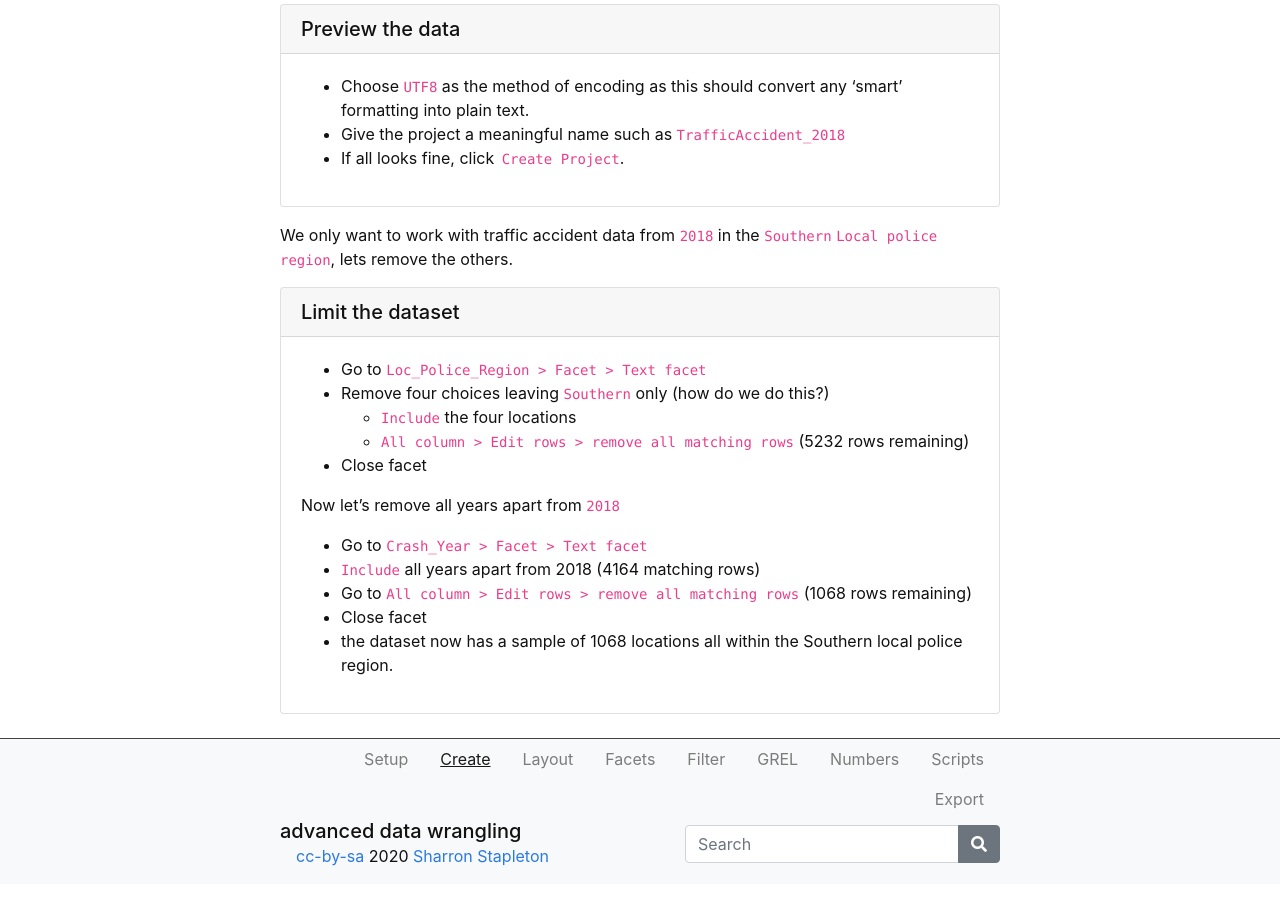
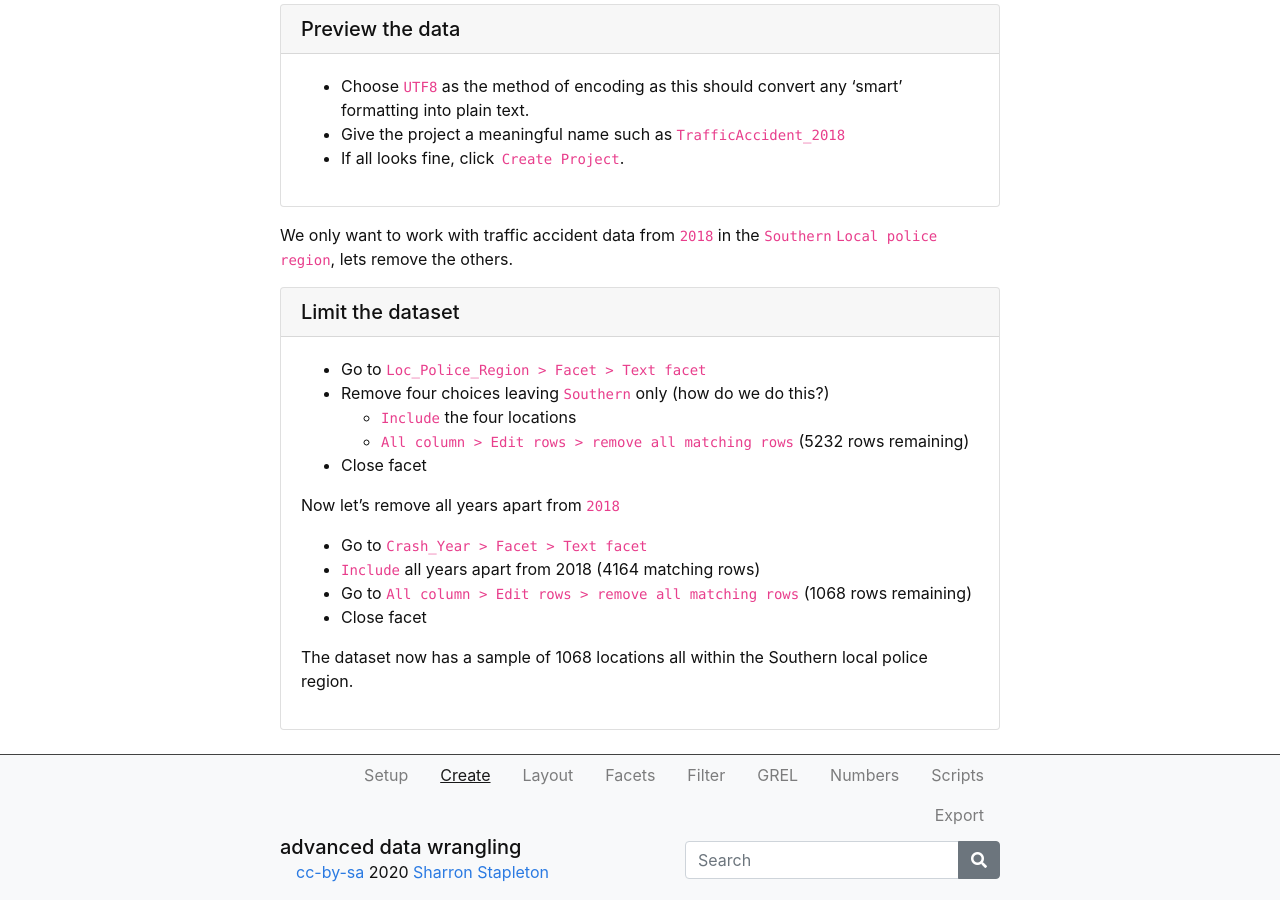
Before and after one commit to GULibrarySandbox/advanced-data-wrangle-old, a Jekyll site: the page built from content/2-lesson.md, in a window 1280 px wide and 900 px high, scrolled down 945 px. Built offline with Jekyll 4.4.1, drawn with Linux system fonts in a browser that asks for light colours.

```diff
--- a/content/2-lesson.md
+++ b/content/2-lesson.md
@@ -54,5 +54,6 @@ Now let's remove all years apart from `2018`
   - `Include` all years apart from 2018 (4164 matching rows)
   - Go to `All column > Edit rows > remove all matching rows` (1068 rows remaining)
 - Close facet
-- the dataset now has a sample of 1068 locations all within the Southern local police region.{% endcapture %}
+
+The dataset now has a sample of 1068 locations all within the Southern local police region.{% endcapture %}
 {% include card.md header="Limit the dataset" text=text %}
```
